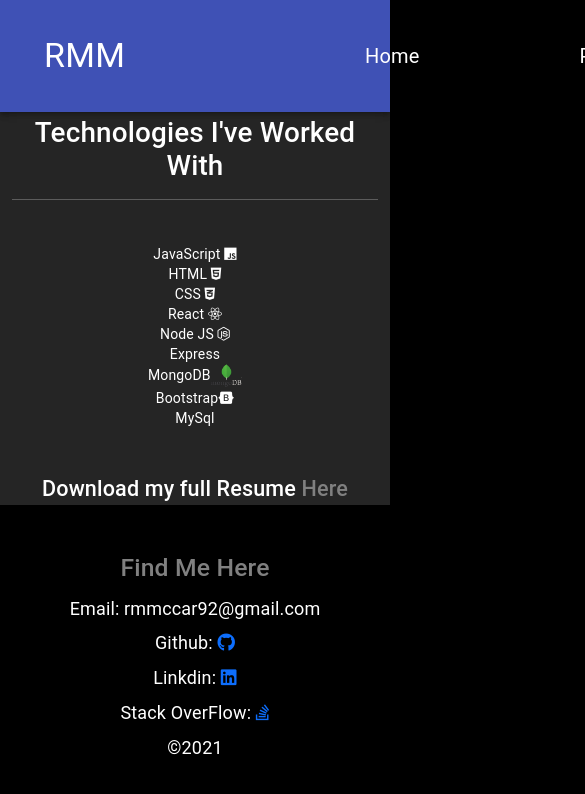
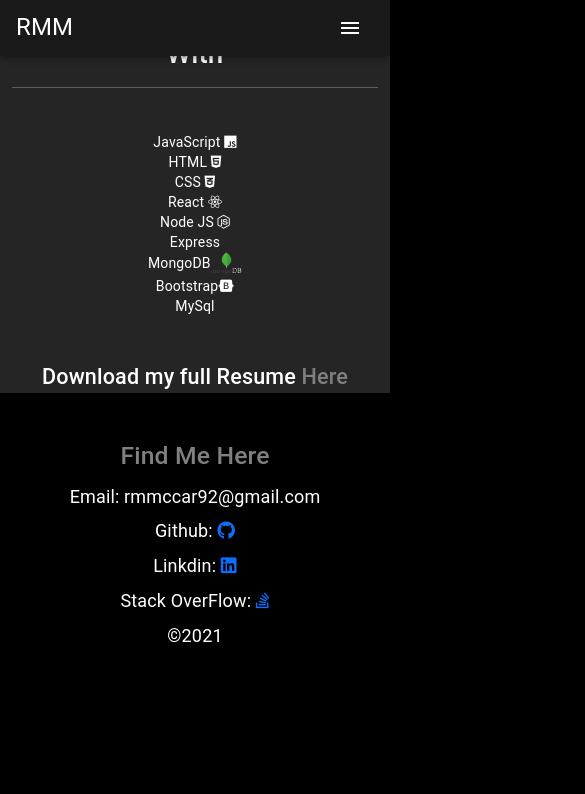
Before and after one commit to rmmccar92/React_Portfolio, a React (Create React App) app: page /resume in a window 390 px wide. Shown: the top 794 px of the page, 585 px wide, since content can reach past the window. Built offline with nearby package versions, Linux system fonts and the light colour scheme.

Commit message:
fixed the navbar

```diff
--- /dev/null
+++ b/src/components/Drawer.js
@@ -0,0 +1,83 @@
+import React, { useState } from "react";
+import {
+  Drawer,
+  List,
+  ListItem,
+  ListItemText,
+  makeStyles,
+} from "@material-ui/core";
+import { Link } from "react-router-dom";
+import IconButton from "@material-ui/core/IconButton";
+import MenuIcon from "@material-ui/icons/Menu";
+
+const useStyles = makeStyles(() => ({
+  drawer: {
+    backgroundColor: "#1a1a1a",
+  },
+  link: {
+    textDecoration: "none",
+    fontSize: "20px",
+    color: "white",
+  },
+  icon: {
+    color: "white",
+    "&:hover": {
+      color: "#00FFBF",
+      borderBottom: "2px solid #00FFBF",
+      border: "0.75px solid #00FFBF",
+      borderTop: "2px solid #00FFBF",
+    },
+  },
+}));
+
+function DrawerComponent() {
+  const classes = useStyles();
+  const [openDrawer, setOpenDrawer] = useState(false);
+  return (
+    <>
+      <Drawer
+        classes={{ paper: classes.drawer }}
+        open={openDrawer}
+        onClose={() => setOpenDrawer(false)}
+      >
+        <List>
+          <ListItem onClick={() => setOpenDrawer(false)}>
+            <ListItemText>
+              <Link className={classes.link} to="/">
+                Home
+              </Link>
+            </ListItemText>
+          </ListItem>
+          <ListItem onClick={() => setOpenDrawer(false)}>
+            <ListItemText>
+              <Link className={classes.link} to="/about">
+                About
+              </Link>
+            </ListItemText>
+          </ListItem>
+          <ListItem onClick={() => setOpenDrawer(false)}>
+            <ListItemText>
+              <Link className={classes.link} to="/projects">
+                Projects
+              </Link>
+            </ListItemText>
+          </ListItem>
+          <ListItem onClick={() => setOpenDrawer(false)}>
+            <ListItemText>
+              <Link className={classes.link} to="/contact">
+                Contact
+              </Link>
+            </ListItemText>
+          </ListItem>
+        </List>
+      </Drawer>
+      <IconButton
+        className={classes.icon}
+        onClick={() => setOpenDrawer(!openDrawer)}
+      >
+        <MenuIcon />
+      </IconButton>
+    </>
+  );
+}
+export default DrawerComponent;
--- a/src/components/Navbar.js
+++ b/src/components/Navbar.js
@@ -5,25 +5,38 @@
   CssBaseline,
   Typography,
   makeStyles,
+  useTheme,
+  useMediaQuery,
 } from "@material-ui/core";
 import { Link } from "react-router-dom";
+import Drawer from ".//Drawer";
 
 const useStyles = makeStyles((theme) => ({
+  nav: {
+    backgroundColor: "#1a1a1a",
+    maxHeight: "8.75em",
+    padding: 0,
+  },
   navlinks: {
-    marginLeft: theme.spacing(10),
+    marginLeft: theme.spacing(4),
     display: "flex",
   },
   logo: {
     flexGrow: "1",
     cursor: "pointer",
+    fontSize: "1.5rem",
+    "&:hover": {
+      color: "#00FFBF",
+    },
   },
   link: {
     textDecoration: "none",
     color: "white",
-    fontSize: "20px",
-    marginLeft: theme.spacing(20),
+    fontSize: "18px",
+    marginTop: "0",
+    marginLeft: theme.spacing(14),
     "&:hover": {
-      color: "yellow",
+      color: "#00FFBF",
       borderBottom: "1px solid white",
     },
   },
@@ -31,14 +44,19 @@
 
 function Navbar() {
   const classes = useStyles();
+  const theme = useTheme();
+  const isMobile = useMediaQuery(theme.breakpoints.down("md"));
 
   return (
-    <AppBar position="static">
+    <AppBar position="fixed" className={classes.nav}>
       <CssBaseline />
       <Toolbar>
         <Typography variant="h4" className={classes.logo}>
           RMM
         </Typography>
+        {isMobile ? (
+          <Drawer />
+        ) : (
           <div className={classes.navlinks}>
             <Link to="/" className={classes.link}>
               Home
@@ -53,6 +71,7 @@
               Contact
             </Link>
           </div>
+        )}
       </Toolbar>
     </AppBar>
   );
```
Lines whose indentation alone changed are shown as unchanged.
